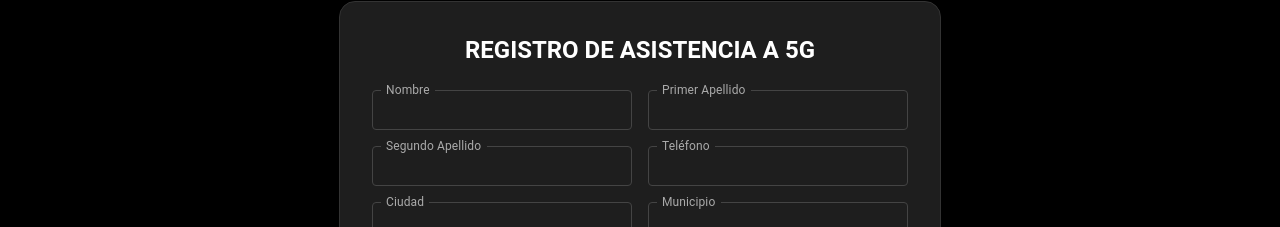
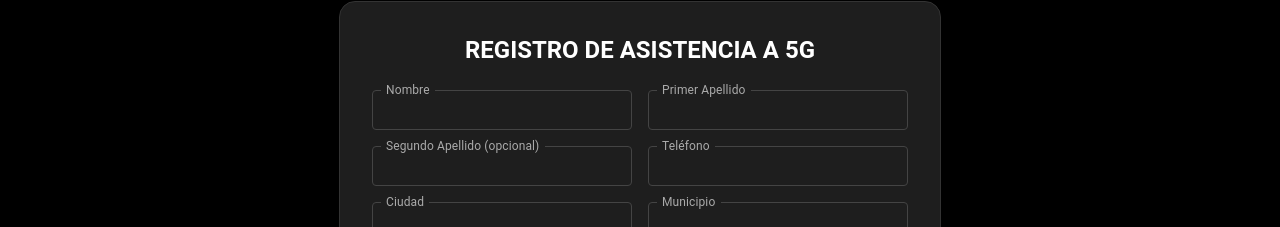
Before and after one commit to CamiloMitnickGutierrez/front-end-5g, a React (Vite) app: page /register in a window 1280 px wide. Shown: the part 157-384 px from the top of the page. Built offline with nearby package versions, Linux system fonts and the light colour scheme.

Commit message:
fix formulario 2

```diff
--- a/src/components/Formulario.tsx
+++ b/src/components/Formulario.tsx
@@ -111,7 +111,7 @@ export const Formulario: React.FC = () => {
                             <Box sx={{ display: 'flex', flexWrap: 'wrap', mx: -1 }}>
                                 {renderTextField("nombre", "Nombre", 6)}
                                 {renderTextField("primerApellido", "Primer Apellido", 6)}
-                                {renderTextField("segundoApellido", "Segundo Apellido", 6)}
+                                {renderTextField("segundoApellido", "Segundo Apellido (opcional)", 6)}
                                 {renderTextField("telefono", "Teléfono", 6)}
                                 {renderTextField("ciudad", "Ciudad", 6)}
                                 {renderTextField("municipio", "Municipio", 6)}
```
